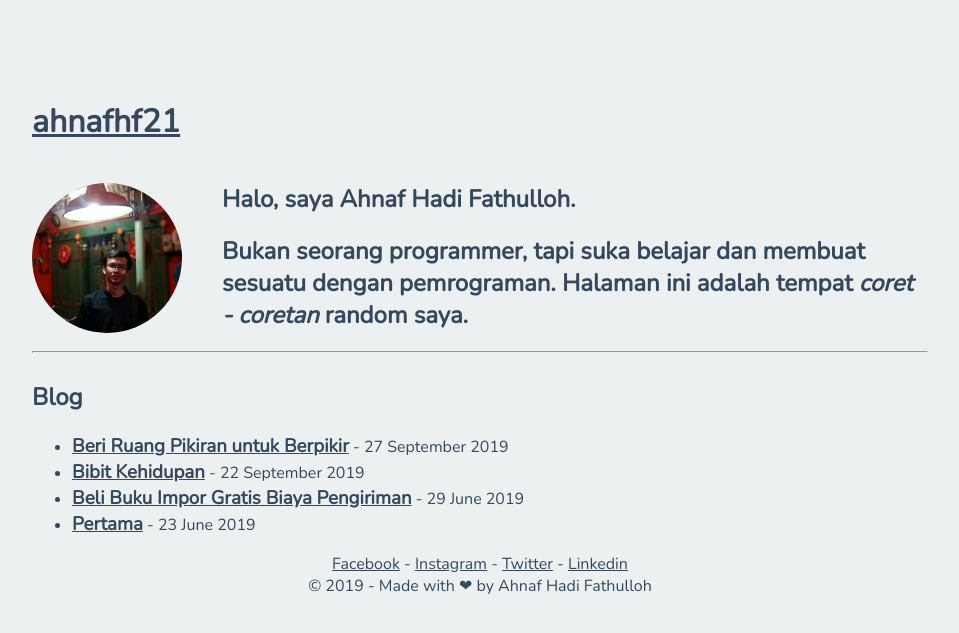
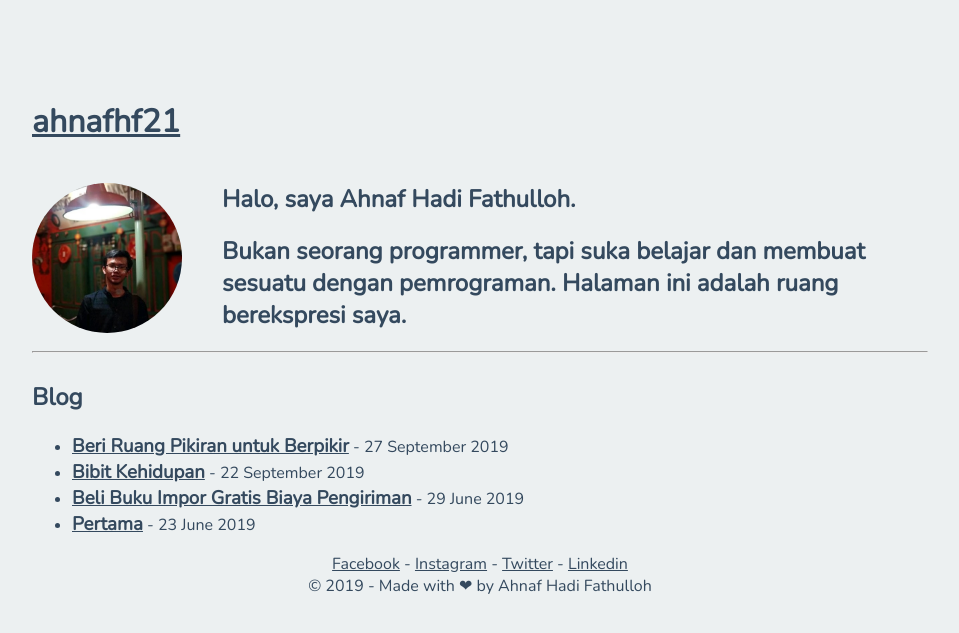
Before and after one commit to ahnafhf21/ahnafhf21.github.io, a Jekyll site: the page built from index.md, in a window 1280 px wide. Shown: the top 633 px of the page, without its empty margins (160-1119 px from the left). Built offline with Jekyll 4.4.1, drawn with Linux system fonts in a browser that asks for light colours.

Commit message:
edit index

```diff
--- a/index.md
+++ b/index.md
@@ -11,7 +11,7 @@ layout: default
   </div>
   <div class="description" markdown="1">
 # Halo, saya Ahnaf Hadi Fathulloh.
-## Bukan seorang programmer, tapi suka belajar dan membuat sesuatu dengan pemrograman. Halaman ini adalah tempat *coret - coretan* random saya.
+## Bukan seorang programmer, tapi suka belajar dan membuat sesuatu dengan pemrograman. Halaman ini adalah ruang berekspresi saya.
   </div>
 </div>
 <hr>
```
